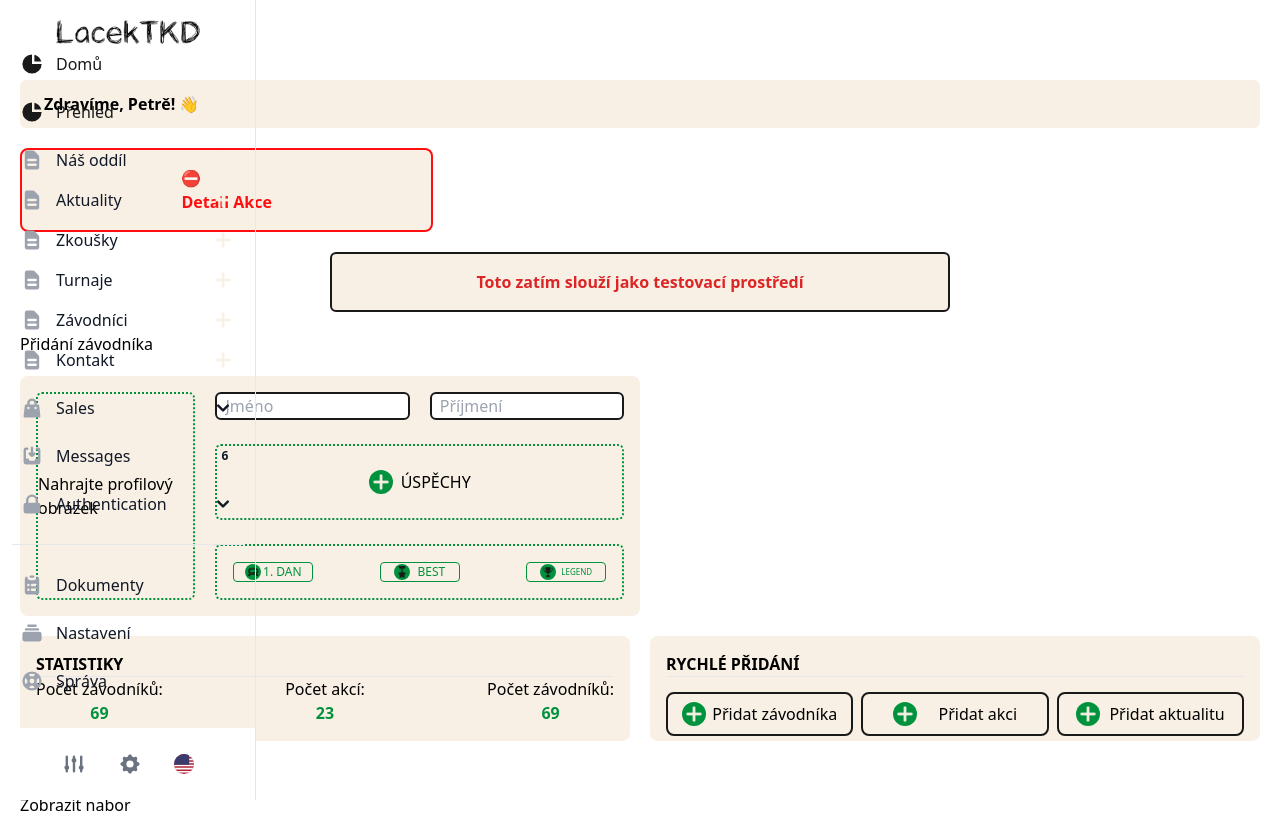
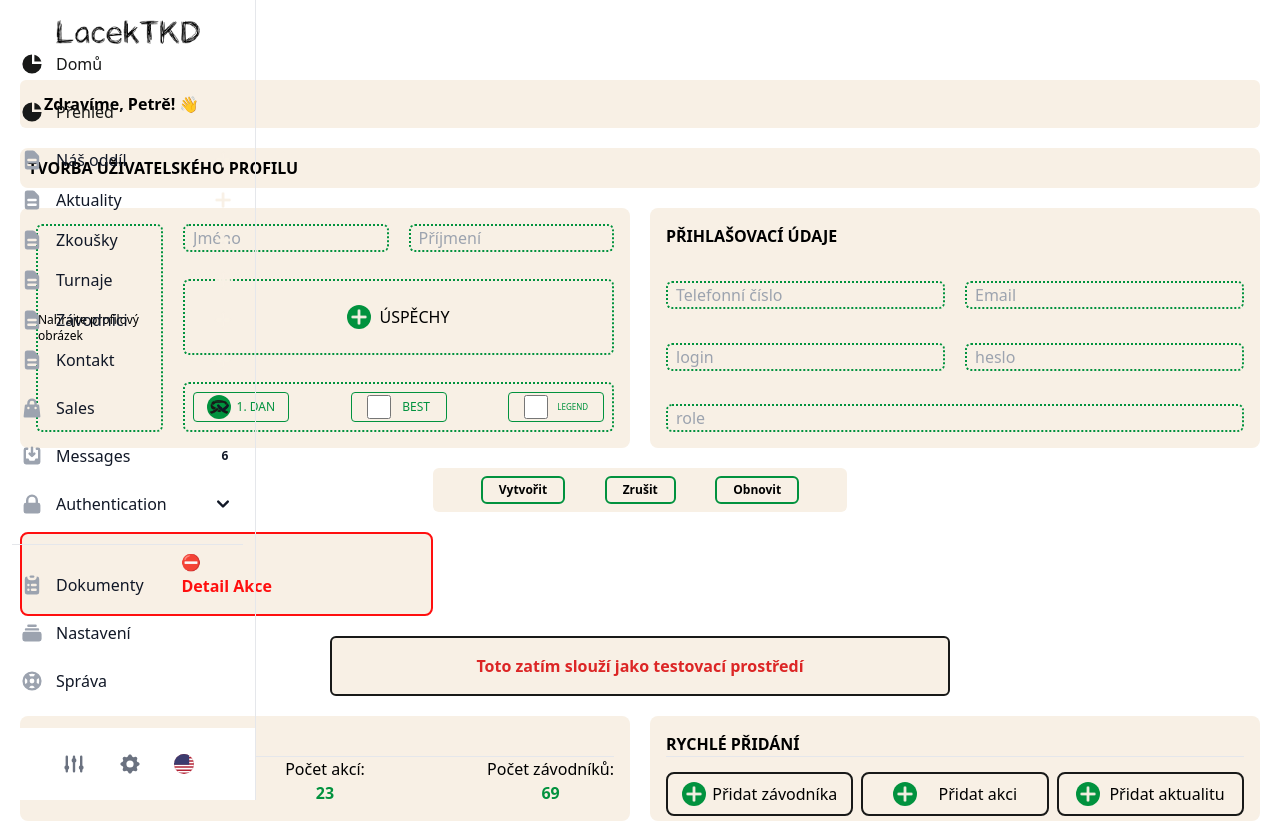
Before and after one commit to scrxtch666/LacekTKD, a React (Vite) app in the folder Frontend/: page /admin in a window 1280 px wide. Shown: the top 822 px of the page. Built offline with nearby package versions, Linux system fonts and the light colour scheme.

Commit message:
Add fighter

```diff
--- a/Frontend/src/Components/Admin.jsx
+++ b/Frontend/src/Components/Admin.jsx
@@ -6,21 +6,32 @@ import Table from "../pages/_Admin/Table";
 import { useState } from "react";
 import Nabor from "./Nabor";
 import AddFighter from "../pages/_Admin/AddFighter";
+import NewFighter from "../pages/_Admin/NewFighter";
+import Options from "../pages/_Admin/Options";
 function Admin() {
-
-  const[naborVisible, setNaborVisible] = useState(true);
+  const [naborVisible, setNaborVisible] = useState(true);
 
   const handleClick = (e) => {
     e.stopPropagation();
     setNaborVisible(false);
   };
 
-
   return (
     <>
       <div className="flex flex-col gap-5">
+        <Welcome />
 
-        <Welcome />
+<div className="devider">Tvorba uživatelského profilu</div>
+        <div className="gap-5 flex">
+          <AddFighter />
+          <NewFighter />
+        </div>
+
+        <div className="flex w-full justify-center">
+        <Options />
+        </div>
+
+
         <Alert />
         <div className="flex justify-center">
           <span className="bg-customWhite flex items-center justify-center p-4 rounded-md border-2 border-customBlack text-red-600 font-bold w-1/2">
@@ -28,7 +39,7 @@ function Admin() {
           </span>
         </div>
 
-<AddFighter />
+
 
         <div className="flex gap-5 w-full">
           <Stats />
--- a/Frontend/src/pages/_Admin/AddFighter.jsx
+++ b/Frontend/src/pages/_Admin/AddFighter.jsx
@@ -1,42 +1,42 @@
 function AddFighter() {
   return (
     <>
-      <span>Přidání závodníka</span>
-
       <div className="card flex justify-between w-1/2 h-60 gap-5">
-        <div className="border-2 border-customGreen border-dotted rounded-md flex items-center">
-          <span className="">Nahrajte profilový obrázek</span>
+        <div className="border-2 border-customGreen border-dotted rounded-md flex items-center justify-center content-center">
+          <span className="text-xs">Nahrajte profilový obrázek</span>
         </div>
 
         <div className="flex flex-col justify-between">
           <div className="flex gap-5">
             <input
               name="myInput  "
-              className="rounded-md border-2 border-customBlack px-2 w-full"
+              className="rounded-md border-2 border-customGreen border-dotted bg-customWhite px-2 w-full"
               placeholder="Jméno"
             />
 
             <input
               name="myInput  "
-              className="rounded-md border-2 border-customBlack px-2 w-full"
+              className="rounded-md border-2 border-customGreen border-dotted bg-customWhite px-2 w-full"
               placeholder="Příjmení"
             />
           </div>
 
           <div className="border-2 border-customGreen border-dotted rounded-md flex p-4 justify-center">
-          <button className="flex gap-2 rounded-lg p-2 justify-between">
-            <div className="bg-customGreen rounded-full w-6">
-              <img className="" src="../src/assets/Icons/plus.png" alt="Logo" />
-            </div>
-            ÚSPĚCHY
-          </button>
+            <button className="flex gap-2 rounded-lg p-2 justify-between">
+              <div className="bg-customGreen rounded-full w-6">
+                <img
+                  className=""
+                  src="../src/assets/Icons/plus.png"
+                  alt="Logo"
+                />
+              </div>
+              ÚSPĚCHY
+            </button>
           </div>
 
-
-          <div className="border-2 border-customGreen border-dotted rounded-md flex p-4 justify-between">
-
-          <span class="border border-customGreen text-customGreen text-xs font-medium px-2.5 py-0.5 rounded max-w-20 w-full max-h-5 h-full flex items-center justify-around">
-              <div class="relative inline-flex rounded-full h-4 w-4 bg-customGreen">
+          <div className="border-2 border-customGreen border-dotted rounded-md flex p-2 justify-between">
+            <span class="border border-customGreen text-customGreen text-xs font-medium px-2.5 py-0.5 rounded max-w-24 w-full max-h-8 h-full flex items-center justify-around">
+              <div class="relative inline-flex rounded-full h-6 w-6 bg-customGreen">
                 <img
                   class="px-0.5 py-0.5 flex align-middle items-center"
                   src="../src/assets/icons/belt.png"
@@ -46,24 +46,26 @@ function AddFighter() {
               1. DAN
             </span>
 
-          <span class="border border-customGreen text-customGreen text-xs font-medium px-2.5 py-0.5 rounded max-w-20 w-full max-h-5 h-full flex items-center justify-around">
-              <div class="relative inline-flex rounded-full h-4 w-4 bg-customGreen">
-                <img
-                  class="px-0.5 py-0.5 flex align-middle items-center"
-                  src="../src/assets/icons/medal.png"
-                  alt="image description"
-                ></img>
+            <span class="border border-customGreen text-customGreen text-xs font-medium px-2.5 py-0.5 rounded max-w-24 w-full max-h-8 h-full flex items-center justify-around">
+              <div class="relative inline-flex rounded-full h-6 w-6 bg-customGreen">
+                <input
+                  name="myInput  "
+                  className="rounded-md border-2 border-customGreen border-dotted bg-customWhite px-2 w-full"
+                  placeholder="best"
+                  type="checkbox"
+                />
               </div>
               BEST
             </span>
 
-            <span class="border border-customGreen text-customGreen text-[8px] font-medium px-2.5 py-0.5 rounded max-w-20 w-full max-h-5 h-full flex items-center justify-around">
-              <div class="relative inline-flex rounded-full h-4 w-4 bg-customGreen">
-                <img
-                  class="px-0.5 py-0.5 flex align-middle items-center"
-                  src="../src/assets/icons/trophy.png"
-                  alt="image description"
-                ></img>
+            <span class="border border-customGreen text-customGreen text-[8px] font-medium px-2.5 py-0.5 rounded max-w-24 w-full max-h-8 h-full flex items-center justify-around">
+              <div class="relative inline-flex rounded-full h-6 w-6 bg-customGreen">
+                <input
+                  name="myInput  "
+                  className="rounded-md border-2 border-customGreen border-dotted bg-customWhite px-2 w-full"
+                  placeholder="legend"
+                  type="checkbox"
+                />
               </div>
               LEGEND
             </span>
--- /dev/null
+++ b/Frontend/src/pages/_Admin/NewFighter.jsx
@@ -0,0 +1,45 @@
+function NewFighter() {
+  return (
+    <>
+      <div className="card flex justify-between w-1/2 h-60 gap-5 flex-col">
+        <span className="font-bold uppercase">Přihlašovací údaje</span>
+
+        <div className="flex gap-5">
+          <input
+            name="myInput  "
+            className="rounded-md border-2 border-customGreen border-dotted bg-customWhite px-2 w-full"
+            placeholder="Telefonní číslo"
+          />
+
+          <input
+            name="myInput  "
+            className="rounded-md border-2 border-customGreen border-dotted bg-customWhite px-2 w-full"
+            placeholder="Email"
+          />
+        </div>
+
+        <div className="flex gap-5">
+          <input
+            name="myInput  "
+            className="rounded-md border-2 border-customGreen border-dotted bg-customWhite px-2 w-full"
+            placeholder="login"
+          />
+
+          <input
+            name="myInput  "
+            className="rounded-md border-2 border-customGreen border-dotted bg-customWhite px-2 w-full"
+            placeholder="heslo"
+          />
+        </div>
+
+        <input
+          name="myInput  "
+          className="rounded-md border-2 border-customGreen border-dotted bg-customWhite px-2 w-full"
+          placeholder="role"
+        />
+      </div>
+    </>
+  );
+}
+
+export default NewFighter;
--- /dev/null
+++ b/Frontend/src/pages/_Admin/Options.jsx
@@ -0,0 +1,19 @@
+function Options() {
+  return (
+    <>
+      <div className="flex justify-evenly text-xs font-semibold bg-customWhite p-2 rounded-md w-1/3">
+        <span className="border-2 border-customGreen px-4 py-1 rounded-md">
+          Vytvořit
+        </span>
+        <span className="border-2 border-customGreen px-4 py-1 rounded-md">
+          Zrušit
+        </span>
+        <span className="border-2 border-customGreen px-4 py-1 rounded-md">
+          Obnovit
+        </span>
+      </div>
+    </>
+  );
+}
+
+export default Options;
```
